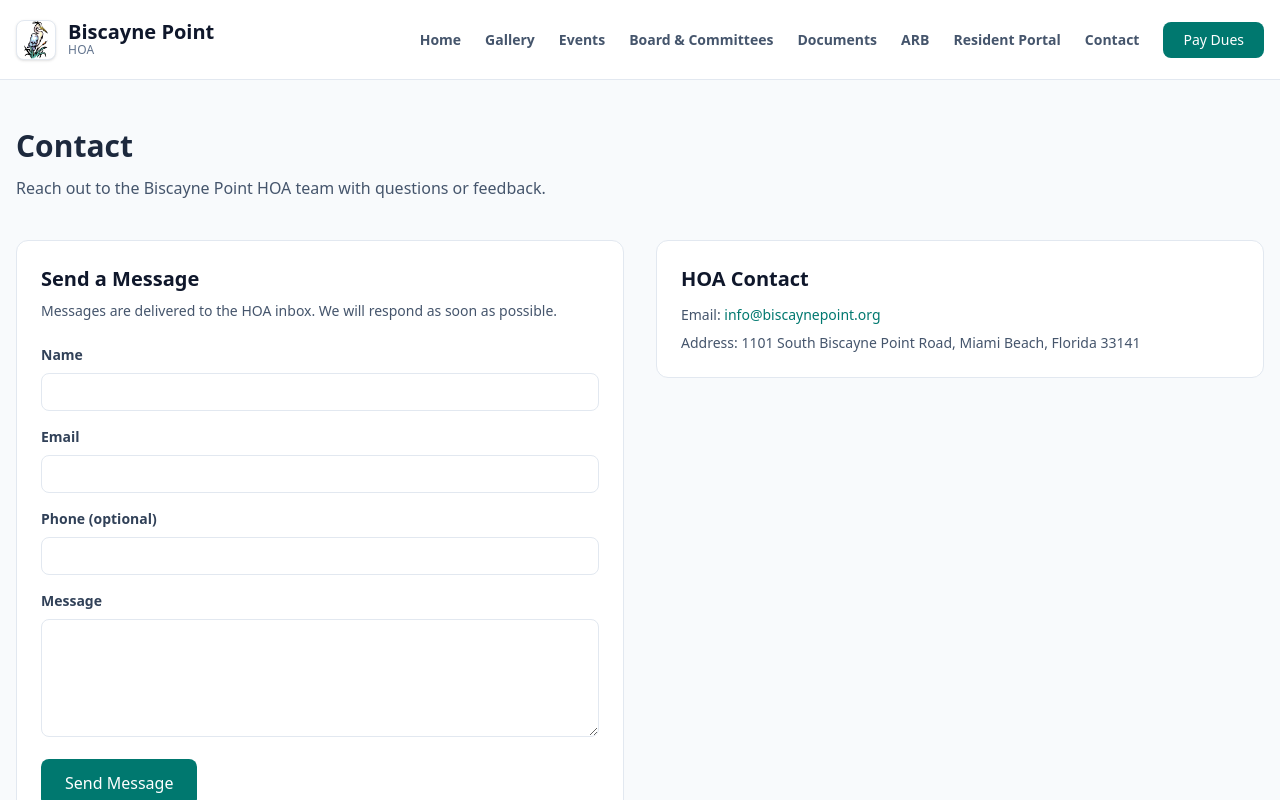
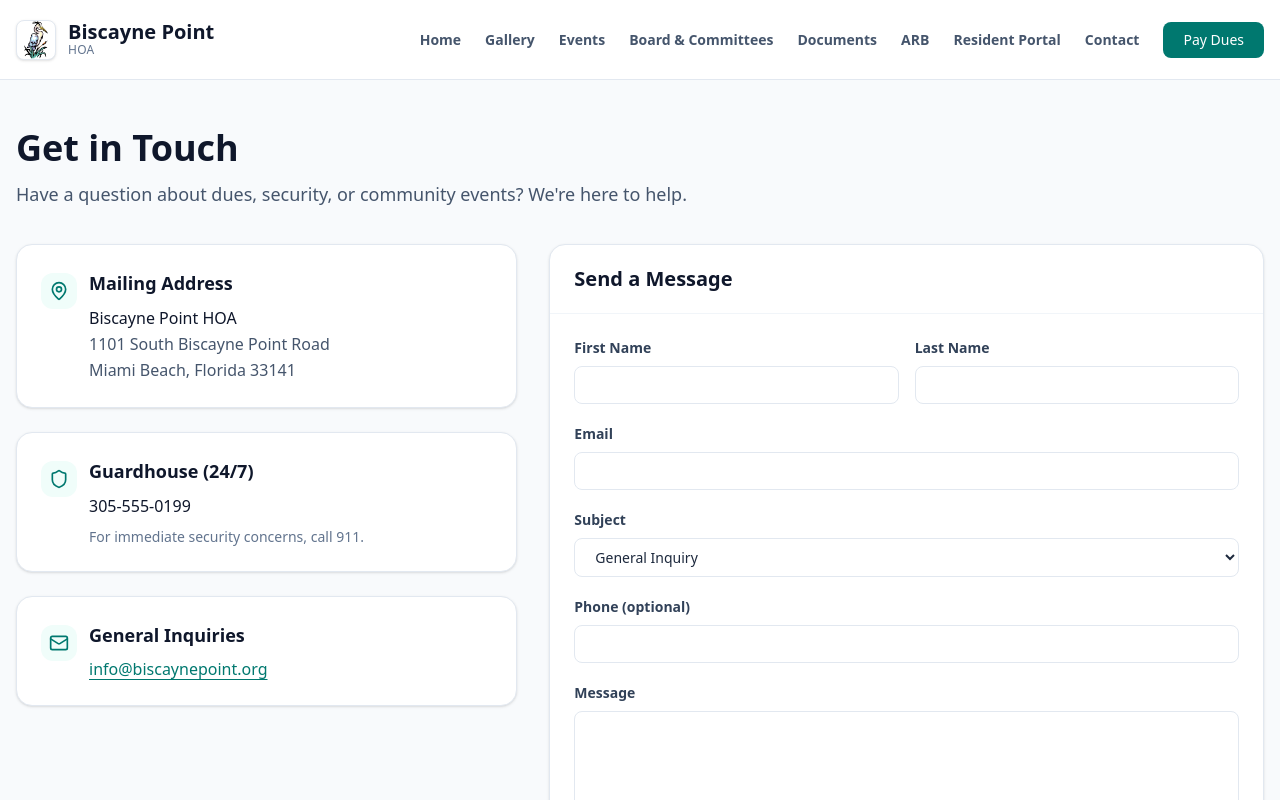
Before and after one commit to RPHllc/biscayne-hoa, a Next.js app: page /contact in a window 1280 px wide. Shown: the top 800 px of the page. Built offline with nearby package versions, Linux system fonts and the light colour scheme.

Commit message:
improved contact page

```diff
--- a/content/contact.json
+++ b/content/contact.json
@@ -1,6 +1,40 @@
 {
-  "email": "info@biscaynepoint.org",
-  "address": "1101 South Biscayne Point Road, Miami Beach, Florida 33141",
-  "phoneNumbers": [],
-  "contacts": []
+  "cards": [
+    {
+      "id": "mailing",
+      "icon": "map-pin",
+      "title": "Mailing Address",
+      "lines": [
+        "Biscayne Point HOA",
+        "1101 South Biscayne Point Road",
+        "Miami Beach, Florida 33141"
+      ]
+    },
+    {
+      "id": "guardhouse",
+      "icon": "shield",
+      "title": "Guardhouse (24/7)",
+      "lines": ["305-555-0199"],
+      "note": "For immediate security concerns, call 911."
+    },
+    {
+      "id": "general",
+      "icon": "mail",
+      "title": "General Inquiries",
+      "email": "info@biscaynepoint.org"
+    }
+  ],
+
+  "form": {
+    "title": "Send a Message",
+    "subtitle": "Messages are delivered to the HOA inbox. We will respond as soon as possible.",
+    "subjects": [
+      "General Inquiry",
+      "Dues / Payments",
+      "Website / Content Update",
+      "Security / Guardhouse",
+      "Events / Calendar"
+    ],
+    "toEmail": "info@biscaynepoint.org"
+  }
 }
--- a/src/app/(public)/contact/page.tsx
+++ b/src/app/(public)/contact/page.tsx
@@ -1,85 +1,107 @@
+import { Mail, MapPin, Shield } from 'lucide-react';
 import ContactForm from '@/components/contact/ContactForm';
 import { getContactContent } from '@/lib/content/contact';
 
+export const runtime = 'edge';
+
+const ICONS = {
+  'map-pin': MapPin,
+  shield: Shield,
+  mail: Mail,
+} as const;
+
 export default function ContactPage() {
-  const { email, address, phoneNumbers, contacts } = getContactContent();
+  const content = getContactContent();
 
   return (
-    <div className="space-y-10">
-      <section className="space-y-3">
-        <h2 className="text-3xl font-bold">Contact</h2>
-        <p className="text-slate-600">
-          Reach out to the Biscayne Point HOA team with questions or feedback.
+    <div className="space-y-3">
+      <h2 className="text-4xl font-extrabold text-slate-900">Get in Touch</h2>
+      <p className="text-lg text-slate-600">
+        Have a question about dues, security, or community events? We&apos;re
+        here to help.
       </p>
-      </section>
 
-      <section className="grid lg:grid-cols-2 gap-8">
-        <div className="bg-white border border-slate-200 rounded-xl p-6">
-          <h3 className="text-xl font-bold text-slate-900">Send a Message</h3>
-          <p className="text-sm text-slate-600 mt-2">
-            Messages are delivered to the HOA inbox. We will respond as soon as
-            possible.
-          </p>
-          <div className="mt-6">
-            <ContactForm />
-          </div>
-        </div>
+      <div className="grid grid-cols-1 lg:grid-cols-12 gap-8 pt-6">
+        <div className="lg:col-span-5 space-y-6">
+          {content.cards.map((card) => {
+            const Icon = ICONS[card.icon];
+            return (
+              <InfoCard
+                key={card.id}
+                icon={<Icon className="w-5 h-5 text-teal-700" />}
+                title={card.title}
+              >
+                {card.email ? (
+                  <a
+                    href={`mailto:${card.email}`}
+                    className="font-medium text-teal-700 hover:text-teal-800 underline underline-offset-4"
+                  >
+                    {card.email}
+                  </a>
+                ) : null}
 
-        <div className="space-y-6">
-          <div className="bg-white border border-slate-200 rounded-xl p-6">
-            <h3 className="text-xl font-bold text-slate-900">HOA Contact</h3>
-            <div className="mt-3 space-y-2 text-sm text-slate-600">
-              <div>
-                Email:{' '}
-                <a
-                  className="text-teal-700 font-medium hover:underline"
-                  href={`mailto:${email}`}
+                {card.lines?.length ? (
+                  <div className="text-slate-600 leading-relaxed mt-2">
+                    {card.lines.map((line, i) => (
+                      <div
+                        key={i}
+                        className={i === 0 ? 'font-medium text-slate-900' : ''}
                       >
-                  {email}
-                </a>
-              </div>
-              {phoneNumbers.length > 0 ? (
-                <div>
-                  Phone:{' '}
-                  <div className="mt-1 space-y-1">
-                    {phoneNumbers.map((phone) => (
-                      <div key={phone}>{phone}</div>
-                    ))}
-                  </div>
-                </div>
-              ) : null}
-              {address ? <div>Address: {address}</div> : null}
-            </div>
-          </div>
-
-          {contacts.length > 0 ? (
-            <div className="bg-white border border-slate-200 rounded-xl p-6">
-              <h3 className="text-xl font-bold text-slate-900">Key Contacts</h3>
-              <div className="mt-3 space-y-3 text-sm text-slate-600">
-                {contacts.map((person) => (
-                  <div key={person.name}>
-                    <div className="font-semibold text-slate-900">
-                      {person.name}
-                    </div>
-                    {person.role ? <div>{person.role}</div> : null}
-                    {person.email ? (
-                      <div>
-                        <a
-                          className="text-teal-700 font-medium hover:underline"
-                          href={`mailto:${person.email}`}
-                        >
-                          {person.email}
-                        </a>
-                      </div>
-                    ) : null}
-                    {person.phone ? <div>{person.phone}</div> : null}
+                        {line}
                       </div>
                     ))}
                   </div>
+                ) : null}
+
+                {card.note ? (
+                  <div className="text-sm text-slate-500 mt-2">{card.note}</div>
+                ) : null}
+              </InfoCard>
+            );
+          })}
         </div>
-          ) : null}
+
+        <div className="lg:col-span-7">
+          <div className="bg-white rounded-2xl border border-slate-200 shadow-sm overflow-hidden">
+            <div className="px-6 py-5 border-b border-slate-100">
+              <h3 className="text-xl font-bold text-slate-900">
+                {content.form?.title ?? 'Send a Message'}
+              </h3>
             </div>
-      </section>
+            <div className="p-6">
+              <ContactForm contactContent={content} />
+              <p className="text-xs text-slate-500 mt-4">
+                {content.form?.subtitle ??
+                  'Messages are delivered to the HOA inbox. We will respond as soon as possible.'}
+              </p>
+            </div>
+          </div>
+        </div>
+      </div>
     </div>
   );
 }
+
+function InfoCard({
+  icon,
+  title,
+  children,
+}: {
+  icon: React.ReactNode;
+  title: string;
+  children: React.ReactNode;
+}) {
+  return (
+    <div className="bg-white rounded-2xl border border-slate-200 shadow-sm p-6">
+      <div className="flex items-start gap-3">
+        <div className="mt-1 w-9 h-9 rounded-xl bg-teal-50 flex items-center justify-center">
+          {icon}
+        </div>
+        <div>
+          <div className="text-lg font-bold text-slate-900">{title}</div>
+          <div className="mt-2">{children}</div>
+        </div>
+      </div>
+    </div>
+  );
+}
--- a/src/components/contact/ContactForm.tsx
+++ b/src/components/contact/ContactForm.tsx
@@ -1,20 +1,50 @@
 'use client';
 
-import { useState } from 'react';
+import { useMemo, useState } from 'react';
+import type { ContactContent } from '@/lib/content/contact';
 
 type FormState = 'idle' | 'sending' | 'sent' | 'error';
 
-export default function ContactForm() {
+type Form = {
+  firstName: string;
+  lastName: string;
+  email: string;
+  subject: string;
+  phone: string;
+  message: string;
+};
+
+export default function ContactForm({
+  contactContent,
+}: {
+  contactContent: ContactContent;
+}) {
+  const subjects = useMemo(() => {
+    return (
+      contactContent.form?.subjects ?? [
+        'General Inquiry',
+        'Dues / Payments',
+        'Website / Content Update',
+        'Security / Guardhouse',
+        'Events / Calendar',
+      ]
+    );
+  }, [contactContent.form?.subjects]);
+
+  const toEmail = contactContent.form?.toEmail ?? 'info@biscaynepoint.org';
+
   const [state, setState] = useState<FormState>('idle');
   const [error, setError] = useState<string | null>(null);
-  const [form, setForm] = useState({
-    name: '',
+  const [form, setForm] = useState<Form>(() => ({
+    firstName: '',
+    lastName: '',
     email: '',
+    subject: subjects[0] ?? 'General Inquiry',
     phone: '',
     message: '',
-  });
+  }));
 
-  function updateField(field: keyof typeof form, value: string) {
+  function updateField<K extends keyof Form>(field: K, value: Form[K]) {
     setForm((prev) => ({ ...prev, [field]: value }));
   }
 
@@ -23,41 +53,97 @@ export default function ContactForm() {
     setState('sending');
     setError(null);
 
+    // Keep backend-compatible shape: { name, email, phone, message, subject }
+    const payload = {
+      name: [form.firstName, form.lastName].filter(Boolean).join(' ').trim(),
+      email: form.email,
+      phone: form.phone,
+      subject: form.subject,
+      message: form.message,
+    };
+
     try {
       const res = await fetch('/api/contact', {
         method: 'POST',
         headers: { 'Content-Type': 'application/json' },
-        body: JSON.stringify(form),
+        body: JSON.stringify(payload),
       });
 
       if (!res.ok) {
-        const data = (await res.json().catch(() => null)) as
-          | { error?: string }
-          | null;
+        const data = (await res.json().catch(() => null)) as {
+          error?: string;
+        } | null;
         throw new Error(data?.error ?? 'Unable to send message');
       }
 
       setState('sent');
-      setForm({ name: '', email: '', phone: '', message: '' });
+      setForm({
+        firstName: '',
+        lastName: '',
+        email: '',
+        subject: subjects[0] ?? 'General Inquiry',
+        phone: '',
+        message: '',
+      });
     } catch (err) {
       setState('error');
       setError(err instanceof Error ? err.message : 'Unable to send message');
     }
   }
 
+  const mailtoHref = useMemo(() => {
+    const subject = encodeURIComponent(`[HOA] ${form.subject}`);
+    const body = encodeURIComponent(
+      [
+        `Name: ${[form.firstName, form.lastName].filter(Boolean).join(' ')}`,
+        `Email: ${form.email}`,
+        form.phone ? `Phone: ${form.phone}` : null,
+        '',
+        form.message,
+      ]
+        .filter(Boolean)
+        .join('\n')
+    );
+
+    return `mailto:${toEmail}?subject=${subject}&body=${body}`;
+  }, [
+    toEmail,
+    form.firstName,
+    form.lastName,
+    form.email,
+    form.phone,
+    form.subject,
+    form.message,
+  ]);
+
   return (
-    <form onSubmit={handleSubmit} className="space-y-4">
+    <form onSubmit={handleSubmit} className="space-y-5">
+      <div className="grid grid-cols-1 sm:grid-cols-2 gap-4">
         <div>
           <label className="block text-sm font-semibold text-slate-700">
-          Name
+            First Name
           </label>
           <input
             type="text"
             required
-          value={form.name}
-          onChange={(event) => updateField('name', event.target.value)}
+            value={form.firstName}
+            onChange={(event) => updateField('firstName', event.target.value)}
             className="mt-2 w-full rounded-lg border border-slate-200 px-4 py-2 text-sm focus:border-teal-500 focus:outline-none"
           />
+        </div>
+
+        <div>
+          <label className="block text-sm font-semibold text-slate-700">
+            Last Name
+          </label>
+          <input
+            type="text"
+            required
+            value={form.lastName}
+            onChange={(event) => updateField('lastName', event.target.value)}
+            className="mt-2 w-full rounded-lg border border-slate-200 px-4 py-2 text-sm focus:border-teal-500 focus:outline-none"
+          />
+        </div>
       </div>
 
       <div>
@@ -71,6 +157,23 @@ export default function ContactForm() {
           onChange={(event) => updateField('email', event.target.value)}
           className="mt-2 w-full rounded-lg border border-slate-200 px-4 py-2 text-sm focus:border-teal-500 focus:outline-none"
         />
+      </div>
+
+      <div>
+        <label className="block text-sm font-semibold text-slate-700">
+          Subject
+        </label>
+        <select
+          value={form.subject}
+          onChange={(event) => updateField('subject', event.target.value)}
+          className="mt-2 w-full rounded-lg border border-slate-200 px-4 py-2 text-sm bg-white focus:border-teal-500 focus:outline-none"
+        >
+          {subjects.map((s) => (
+            <option key={s} value={s}>
+              {s}
+            </option>
+          ))}
+        </select>
       </div>
 
       <div>
@@ -101,7 +204,7 @@ export default function ContactForm() {
       <button
         type="submit"
         disabled={state === 'sending'}
-        className="bg-teal-700 hover:bg-teal-800 text-white px-6 py-3 rounded-lg font-medium disabled:opacity-50"
+        className="w-full bg-teal-700 hover:bg-teal-800 text-white px-6 py-3 rounded-lg font-medium disabled:opacity-50"
       >
         {state === 'sending' ? 'Sending…' : 'Send Message'}
       </button>
@@ -109,8 +212,20 @@ export default function ContactForm() {
       {state === 'sent' ? (
         <p className="text-sm text-teal-700">Thanks! Your message was sent.</p>
       ) : null}
+
       {state === 'error' && error ? (
+        <div className="space-y-2">
           <p className="text-sm text-red-600">{error}</p>
+          <p className="text-xs text-slate-500">
+            If the form is having issues, you can email us directly:{' '}
+            <a
+              href={mailtoHref}
+              className="text-teal-700 hover:text-teal-800 underline underline-offset-4"
+            >
+              {toEmail}
+            </a>
+          </p>
+        </div>
       ) : null}
     </form>
   );
--- a/src/lib/content/contact.ts
+++ b/src/lib/content/contact.ts
@@ -1,22 +1,24 @@
-import fs from 'node:fs';
-import path from 'node:path';
+import contactData from '../../../content/contact.json';
 
-export type ContactPerson = {
-  name: string;
-  role?: string;
+export type ContactCard = {
+  id: string;
+  icon: 'map-pin' | 'shield' | 'mail';
+  title: string;
+  lines?: string[];
+  note?: string;
   email?: string;
-  phone?: string;
 };
 
 export type ContactContent = {
-  email: string;
-  address?: string;
-  phoneNumbers: string[];
-  contacts: ContactPerson[];
+  cards: ContactCard[];
+  form?: {
+    title?: string;
+    subtitle?: string;
+    subjects?: string[];
+    toEmail?: string;
+  };
 };
 
 export function getContactContent(): ContactContent {
-  const filePath = path.join(process.cwd(), 'content', 'contact.json');
-  const raw = fs.readFileSync(filePath, 'utf8');
-  return JSON.parse(raw) as ContactContent;
+  return contactData as ContactContent;
 }
```
Lines whose indentation alone changed are shown as unchanged.
